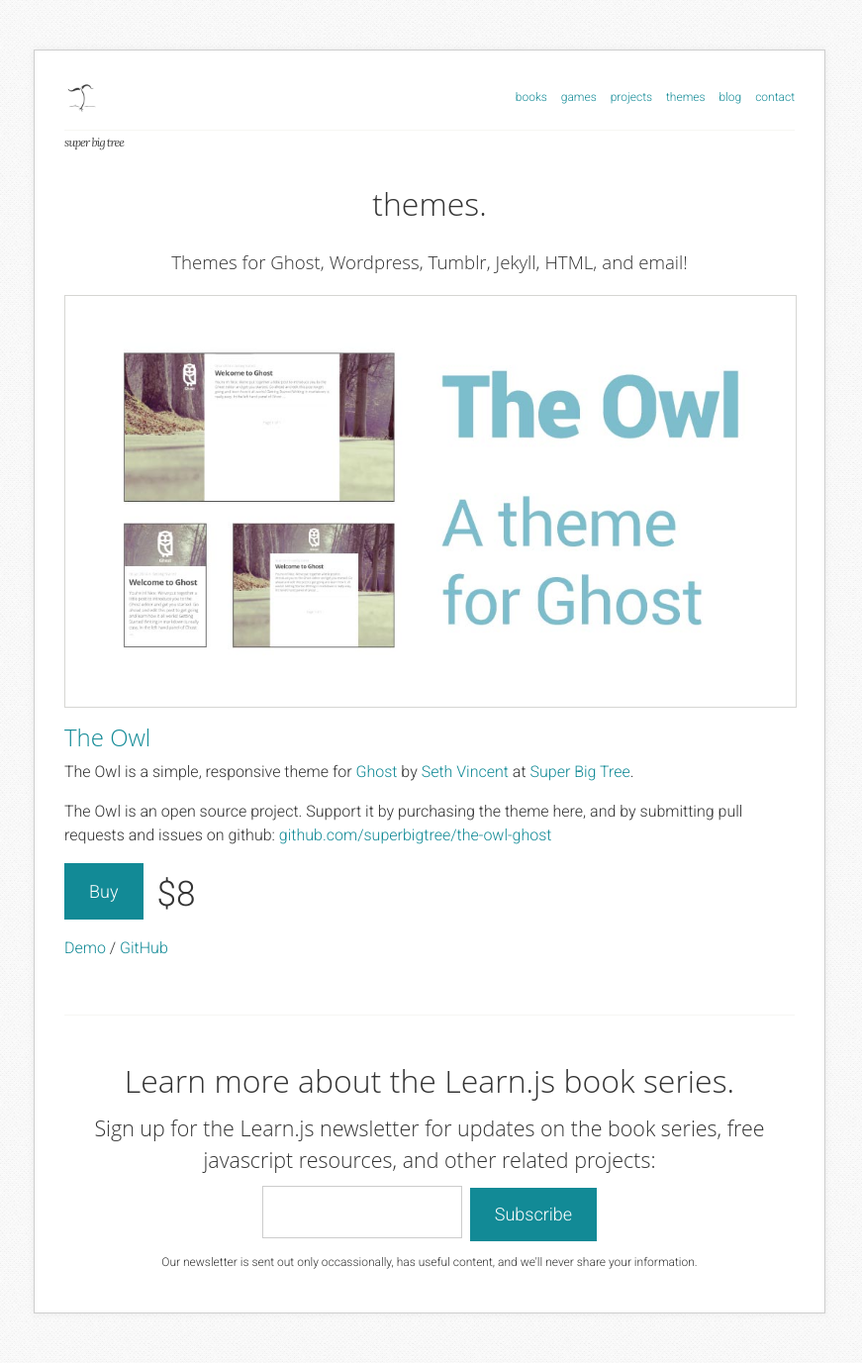
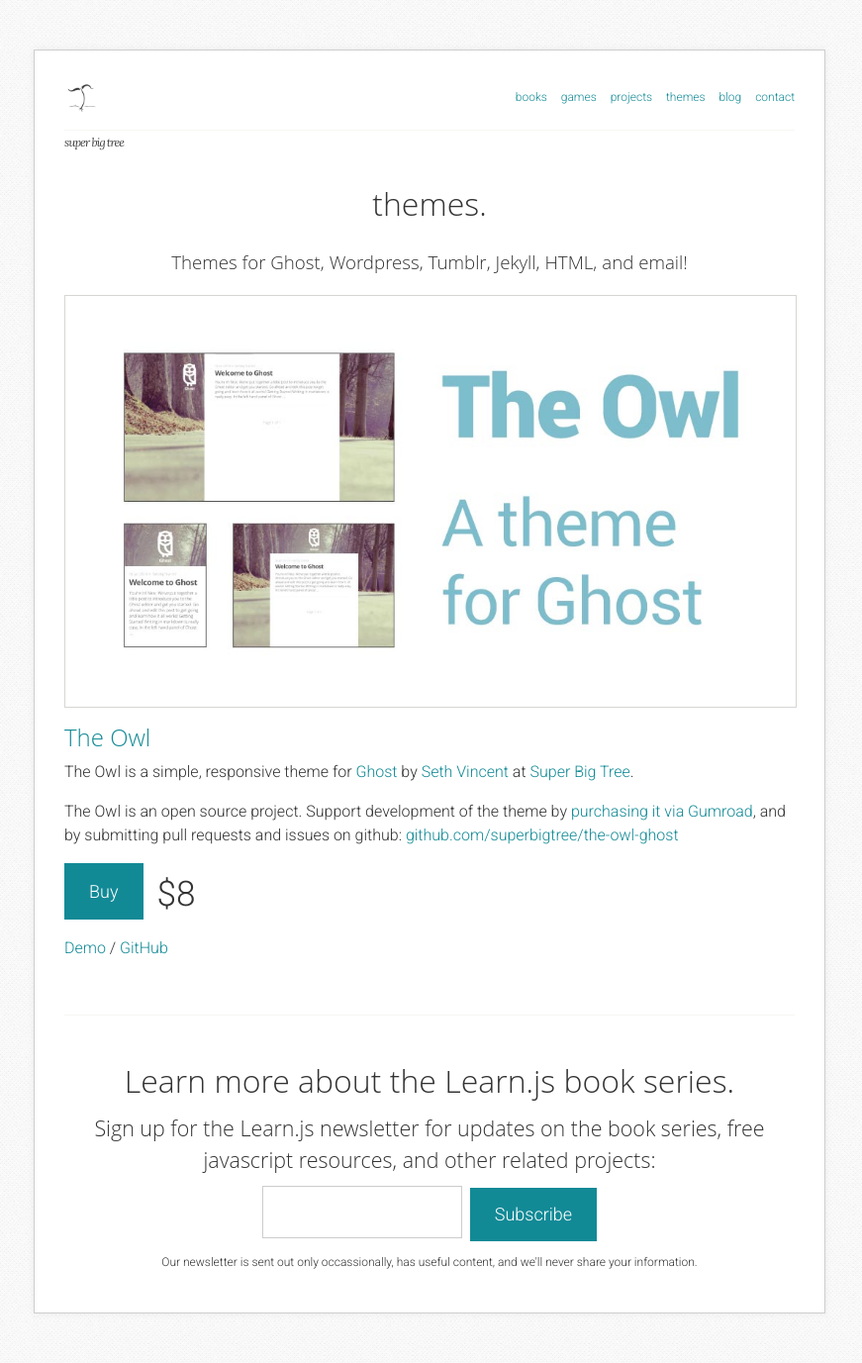
Before and after one commit to superbigtree/superbigtree.github.com, a Jekyll site: the page built from themes/index.html, in a window 1280 px wide. Shown: the whole page at 99% size, without its empty margins (206-1077 px from the left). Built offline with Jekyll 4.4.1, drawn with Linux system fonts in a browser that asks for light colours.

Commit message:
add link

```diff
--- a/themes/index.html
+++ b/themes/index.html
@@ -14,7 +14,7 @@
       <h1>The Owl</h1>
     </a>
     <p>The Owl is a simple, responsive theme for <a href="http://ghost.org" target="_blank">Ghost</a> by <a href="http://sethvincent.com" target="_blank">Seth Vincent</a> at&nbsp;<a href="http://superbigtree.com" target="_blank">Super Big Tree</a>.&nbsp;</p>
-    <p>The Owl is an open source project. Support it by purchasing the theme here, and by submitting pull requests and issues on github: <a href="https://github.com/superbigtree/the-owl-ghost" target="_blank">github.com/superbigtree/the-owl-ghost</a></p>
+    <p>The Owl is an open source project. Support development of the theme by <a href="https://gum.co/the-owl-ghost">purchasing it via Gumroad</a>, and by submitting pull requests and issues on github: <a href="https://github.com/superbigtree/the-owl-ghost" target="_blank">github.com/superbigtree/the-owl-ghost</a></p>
 
     <p><a class="button buy" href="https://gum.co/the-owl-ghost">Buy</a> <span class="price">$8</span></p>
 
```
